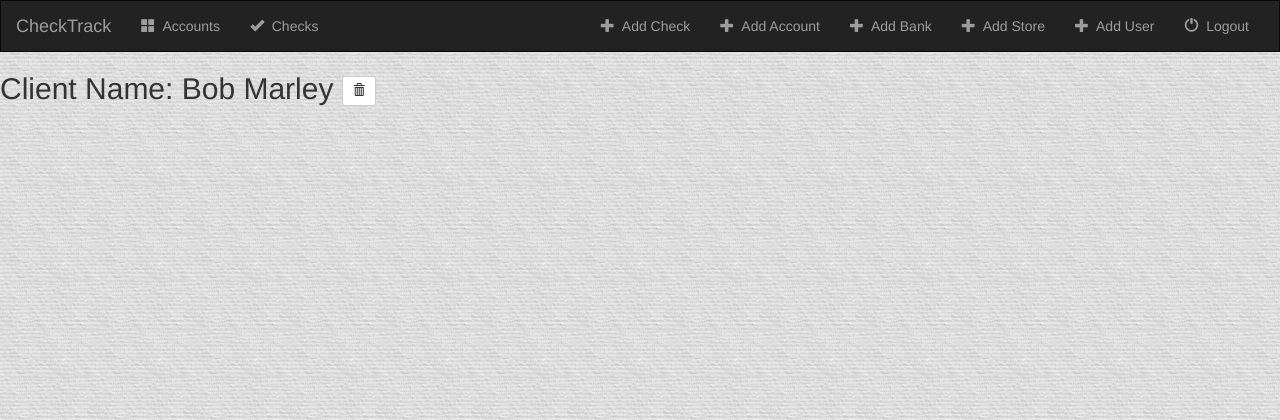
After one commit to jferg496/Team-3-CheckTrack, a Django app: page /check/client-details/1/ in a window 1280 px wide. The commit adds this page. Shown: the top 420 px of the page. Run offline with Django 3.2, Linux system fonts and the light colour scheme; data comes from the database, SQL or seed files in the repository; both versions use the stored data as it was after the commit; some libraries are stand-ins or nearby versions.

Commit message:
Emplemented Delete Function

```diff
--- a/check/models.py
+++ b/check/models.py
@@ -42,7 +42,7 @@ class Account(models.Model):
         return reverse('check:detail', kwargs={'pk': self.pk})
 
     def __str__(self):
-        return 'Account Name: ' + self.account_name + ' - Account Number: ' + self.account_number + ' - Routing Number: ' + self.routing_number
+        return self.account_name + ' - Account Number: ' + self.account_number
 
 class Check(models.Model):
     user = models.ForeignKey('User', on_delete=models.CASCADE)
--- a/check/templates/check/checks.html
+++ b/check/templates/check/checks.html
@@ -1,10 +1,11 @@
 {% extends 'check/base.html' %}
 {% block body %}
 
-        <h2>All Checks</h2>
+
         <ul>
+            <h1>Checks</h1>
             {% for check in all_checks %}
-            <li><a href="{% url 'check:checkdetail' check.id %}">{{ check.account }} - Check Number: {{ check.check_number }}</a></li><br>
+            <h3><a href="{% url 'check:checkdetail' check.id %}">{{ check.account }} - Check Number: {{ check.check_number }}</a></h3>
             {% endfor %}
         </ul>
 {% endblock %}
--- /dev/null
+++ b/check/templates/check/clientdetail.html
@@ -0,0 +1,14 @@
+{% extends 'check/base.html' %}
+{% block title %}Check Details{% endblock %}
+{% block body %}
+<h2>Client Name: {{ client.client_name}}
+    <form action="{% url 'check:client-delete' client.id %}" method="post" style="display: inline;">
+        {% csrf_token %}
+        <input type="hidden" name="client_id" value="{{ client.id }}"/>
+        <button type="submit" class="btn btn-default btn-sm">
+            <span class="glyphicon glyphicon-trash"></span>
+        </button>
+    </form>
+</h2>
+
+{% endblock %}
--- a/check/urls.py
+++ b/check/urls.py
@@ -10,6 +10,10 @@ urlpatterns = [
     url(r'accounts/$', views.AccountIndexView.as_view(), name='accountindex'),
     # /check/checks/
     url(r'checks/$', views.CheckIndexView.as_view(), name='checkindex'),
+    url(r'stores/$', views.StoreIndexView.as_view(), name='storeindex'),
+    url(r'clients/$', views.ClientIndexView.as_view(), name='clientindex'),
+    url(r'banks/$', views.BankIndexView.as_view(), name='bankindex'),
+    url(r'users/$', views.UserIndexView.as_view(), name='userindex'),
 
     # /check/accounts/account-details/pk/
     url(r'^accounts/account-details/(?P<pk>[0-9]+)/$', views.DetailView.as_view(), name='detail'),
@@ -19,6 +23,7 @@ urlpatterns = [
     url(r'^user-details/(?P<pk>[0-9]+)/$', views.UserDetailView.as_view(), name='userdetail'),
     # /check/store-details/pk/
     url(r'^store-details/(?P<pk>[0-9]+)/$', views.StoreDetailView.as_view(), name='storedetail'),
+    url(r'^client-details/(?P<pk>[0-9]+)/$', views.ClientDetailView.as_view(), name='clientdetail'),
 
     #/check/check-details/pk/
     url(r'^check/check-details/(?P<pk>[0-9]+)/$', views.CheckDetailView.as_view(), name='checkdetail'),
@@ -38,8 +43,16 @@ urlpatterns = [
     url(r'accounts/account-update/(?P<pk>[0-9]+)/$', views.AccountUpdate.as_view(), name="account-update"),
     # /check/checks/check-update/pk/
     url(r'checks/check-update/(?P<pk>[0-9]+)/$', views.CheckUpdate.as_view(), name="check-update"),
+    url(r'checks/user-update/(?P<pk>[0-9]+)/$', views.UserUpdate.as_view(), name="user-update"),
+    url(r'checks/store-update/(?P<pk>[0-9]+)/$', views.StoreUpdate.as_view(), name="store-update"),
+    url(r'checks/bank-update/(?P<pk>[0-9]+)/$', views.BankUpdate.as_view(), name="bank-update"),
 
     # Not Implemented
     # /check/account/pk/delete/
-    url(r'^(?P<pk>[0-9]+)/delete/$', views.AccountDelete.as_view(), name="account-delete"),
+    url(r'^check/check-details/(?P<pk>[0-9]+)/delete/$', views.CheckDelete.as_view(), name="check-delete"),
+    url(r'^check/account-details/(?P<pk>[0-9]+)/delete/$', views.AccountDelete.as_view(), name="account-delete"),
+    url(r'^check/bank-details/(?P<pk>[0-9]+)/delete/$', views.BankDelete.as_view(), name="bank-delete"),
+    url(r'^check/store-details/(?P<pk>[0-9]+)/delete/$', views.StoreDelete.as_view(), name="store-delete"),
+    url(r'^check/user-details/(?P<pk>[0-9]+)/delete/$', views.UserDelete.as_view(), name="user-delete"),
+    url(r'^check/client-details/(?P<pk>[0-9]+)/delete/$', views.ClientDelete.as_view(), name="client-delete"),
 ]
--- a/check/views.py
+++ b/check/views.py
@@ -3,7 +3,7 @@ from django.http import HttpResponse
 from django.template import loader
 from django.views.generic.edit import CreateView, UpdateView, DeleteView
 from django.core.urlresolvers import reverse_lazy
-from .models import Account, Check, Bank, Store, User
+from .models import Account, Check, Bank, Store, User, Client
 
 def index(request):
     all_accounts = Account.objects.all()
@@ -25,6 +25,34 @@ class CheckIndexView(generic.ListView):
     def get_queryset(self):
         return Check.objects.all()
 
+class StoreIndexView(generic.ListView):
+    template_name = 'check/store.html'
+    context_object_name = 'all_stores'
+
+    def get_queryset(self):
+        return Store.objects.all()
+
+class ClientIndexView(generic.ListView):
+    template_name = 'check/client.html'
+    context_object_name = 'all_clients'
+
+    def get_queryset(self):
+        return Client.objects.all()
+
+class BankIndexView(generic.ListView):
+    template_name = 'check/bank.html'
+    context_object_name = 'all_banks'
+
+    def get_queryset(self):
+        return Bank.objects.all()
+
+class UserIndexView(generic.ListView):
+    template_name = 'check/user.html'
+    context_object_name = 'all_users'
+
+    def get_queryset(self):
+        return User.objects.all()
+
 class DetailView(generic.DetailView):
     model = Account
     template_name = 'check/detail.html'
@@ -40,6 +68,10 @@ class UserDetailView(generic.DetailView):
 class StoreDetailView(generic.DetailView):
     model = Store
     template_name = 'check/storedetail.html'
+
+class ClientDetailView(generic.DetailView):
+    model = Client
+    template_name = 'check/clientdetail.html'
 
 class CheckDetailView(generic.DetailView):
     model = Check
@@ -74,7 +106,38 @@ class CheckUpdate(UpdateView):
     model = Check
     fields = ['user', 'account', 'check_amount', 'check_number', 'cashier_name', 'letter_date1', 'letter_date2', 'letter_date3', 'check_status']
 
+class BankUpdate(UpdateView):
+    model = Bank
+    fields = ['bank_name']
+
+class StoreUpdate(UpdateView):
+    model = Store
+    fields = ['client', 'store_name']
+
+class UserUpdate(UpdateView):
+    model = User
+    fields = ['user_store', 'user_name', 'user_position']
+
+class CheckDelete(DeleteView):
+    model = Check
+    success_url = reverse_lazy('check:checkindex')
 
 class AccountDelete(DeleteView):
     model = Account
+    success_url = reverse_lazy('check:accountindex')
+
+class BankDelete(DeleteView):
+    model = Bank
     success_url = reverse_lazy('check:index')
+
+class StoreDelete(DeleteView):
+    model = Store
+    success_url = reverse_lazy('check:index')
+
+class UserDelete(DeleteView):
+    model = User
+    success_url = reverse_lazy('check:index')
+
+class ClientDelete(DeleteView):
+    model = Client
+    success_url = reverse_lazy('check:index')
```
Also changed, not shown: check/templates/check/accounts.html (+7 -4 lines), check/templates/check/bank.html (added, +11 -0 lines), check/templates/check/bankdetail.html (+9 -1 lines), check/templates/check/checkdetail.html (+10 -2 lines), check/templates/check/client.html (added, +11 -0 lines), check/templates/check/detail.html (+9 -2 lines), check/templates/check/index.html (+22 -1 lines), check/templates/check/store.html (added, +11 -0 lines), check/templates/check/storedetail.html (+9 -1 lines), check/templates/check/user.html (added, +11 -0 lines), check/templates/check/userdetail.html (+10 -1 lines), db.sqlite3.
